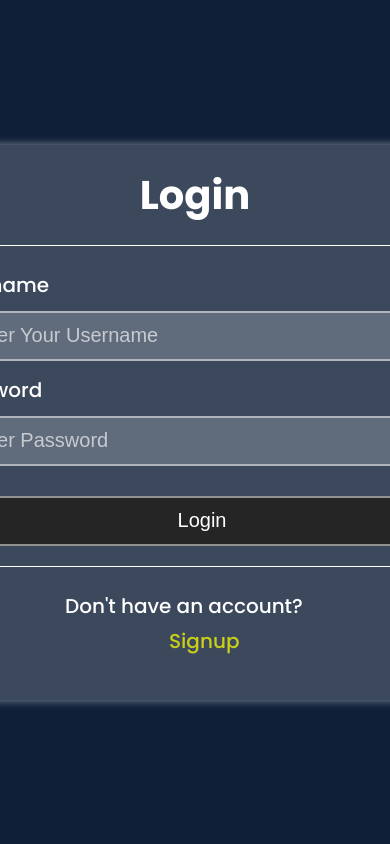
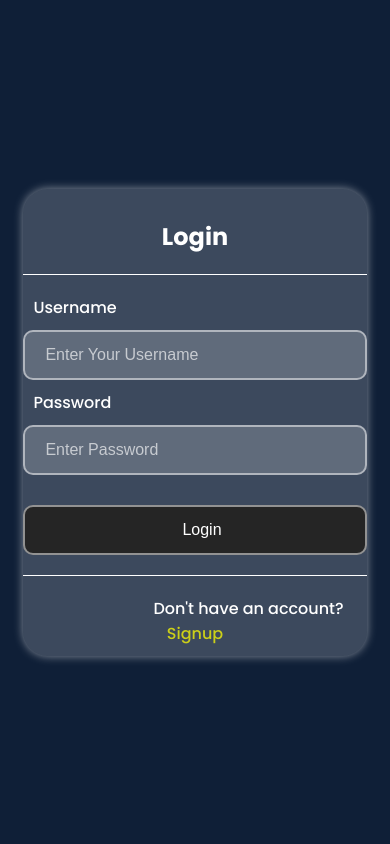
Before and after one commit to ft-mammoo/ToDo-Python-Django, a Django app: page /login/ in a window 390 px wide. Run offline with Django 4.2, Linux system fonts and the light colour scheme; some web fonts are replaced.

Commit message:
Made it responsive for all devices

```diff
--- a/todo/todo/static/css/index.css
+++ b/todo/todo/static/css/index.css
@@ -1,43 +1,48 @@
 body {
   margin: 0;
   padding: 0;
+}
 
+/* Responsive container */
+.container {
+  width: 100%;
+  max-width: 520px;
+  margin: 0 auto;
+  padding: 0 16px;
+  box-sizing: border-box;
 }
 
 .signup-login {
-
   background-color: #0f1f37;
-    width: 100%;
-    height: 1080px;
+  width: 100vw;
+  min-height: 100vh;
   overflow: hidden;
   font-size: 24px;
   color: #fff;
-    font-family: Poppins;
+  font-family: Poppins, Arial, sans-serif;
   display: flex;
   justify-content: center;
   align-items: center;
-  height: 100vh;
-
-
+  box-sizing: border-box;
 }
 
 .signup-box{
   background-color:#ffffff30;
-    height: 650px;
-    width: 520px;
+  min-height: 400px;
+  height: auto;
+  width: 100%;
+  max-width: 520px;
   border-radius: 25px;
   box-shadow: 0 0 10px rgba(255, 255, 255, 0.5);
-
+  box-sizing: border-box;
 }
 .heading{
-    font-size: 40px;
+  font-size: 2.2rem;
   font-weight: 600;
   margin: 0;
   padding: 0;
   text-align: center;
   margin-top: 20px;
-
-
 }
 b{
   font-size: 20px;
@@ -48,10 +53,10 @@
   margin-top: 20px;
 }
 .inp{
-   /* margin-top: 10px; */
-  margin: 10px;
+  margin: 10px 0;
   height: 50px;
-    width: 500px;
+  width: 100%;
+  max-width: 500px;
   border-radius: 10px;
   border: none;
   padding-left: 20px;
@@ -68,9 +73,10 @@
 }
 .submit-button{
   margin-top: 20px;
-    margin-left: 10px;
+  margin-left: 0;
   height: 50px;
-    width: 500px;
+  width: 100%;
+  max-width: 500px;
   border-radius: 10px;
   border: none;
   padding-left: 20px;
@@ -87,54 +93,95 @@
   color: #fff;
 }
 .line{
-
   margin-top: 20px;
-    margin-left: 10px;
+  margin-left: 0;
   margin-bottom: 20px;
   height: 1px;
-    width: 500px;
+  width: 100%;
+  max-width: 500px;
   border: none;
   background-color: #ffffff;
   border: 0px solid rgba(255, 255, 255, 0.5);
   box-sizing: border-box;
-
 }
 .anc{
   text-decoration: none;
   color: #ffff00bc;
   font-size: 20px;
   font-weight: 500;
-    margin-left: 45%;
+  display: block;
+  margin: 20px auto 0 auto;
   padding: 0;
   text-align: center;
-    margin-top: 20px;
   cursor: pointer;
 }
 
 .signup-box1{
   background-color:#ffffff30;
-    height: 555px;
-    width: 520px;
+  min-height: 350px;
+  height: auto;
+  width: 100%;
+  max-width: 520px;
   border-radius: 25px;
   box-shadow: 0 0 10px rgba(255, 255, 255, 0.5);
+  box-sizing: border-box;
 }
-  /* .sign{
+.sign{
   text-decoration: none;
   padding: 10px;
-  } */
+}
 
 .anca{
   font-size: 25px;
   margin-top: 7px;
-      /* margin-left: -68px; */
-      margin-right: -41px;
+  margin-left: 0;
+  margin-right: 0;
 }
 a:hover{
   color: #ffff00bc;
 }
 .heads{
   display: flex;
+  flex-wrap: wrap;
   justify-content: space-evenly;
+  align-items: center;
+}
+
+/* Responsive Design */
+@media (max-width: 600px) {
+  .container {
+    max-width: 100vw;
+    padding: 0 4vw;
+  }
+  .signup-box, .signup-box1 {
+    width: 100%;
+    min-width: 0;
+    max-width: 100vw;
+    padding: 10px 0;
+  }
+  .inp, .submit-button, .line {
+    width: 100%;
+    max-width: 100vw;
+    font-size: 1rem;
+  }
+  .heading {
+    font-size: 1.5rem;
+  }
+  .anc, .ancaa {
+    font-size: 16px;
+    margin: 0 auto;
+  }
+  b {
+    font-size: 16px;
+  }
+  .signup-login {
+    font-size: 16px;
+    padding: 0 2vw;
+  }
+  .heads {
+    flex-direction: column;
+    gap: 10px;
+  }
 }
 .ancaa{
   font-size: 25px;
--- a/todo/todo/static/css/styles.css
+++ b/todo/todo/static/css/styles.css
@@ -79,7 +79,6 @@
   color: #c5aeff;
   text-decoration: line-through;
 }
-
 .todo-btn:hover {
   background: #8758ff;
   color: #fff;
--- a/todo/todo/templates/edit_todo.html
+++ b/todo/todo/templates/edit_todo.html
@@ -14,7 +14,8 @@
     </head>
     <body>
         <div class="signup-login">
-            <div class=" signup-box scr">
+            <div class="container">
+                <div class="signup-box scr">
                     <div class="heading">Get Things Done?</div>
                     <form method="POST">
                         {% csrf_token %}
@@ -34,5 +35,6 @@
                     {% endfor %}
                 </div>
             </div>
+        </div>
     </body>
 </html>
--- a/todo/todo/templates/login.html
+++ b/todo/todo/templates/login.html
@@ -10,6 +10,7 @@
     </head>
     <body>
         <div class="signup-login">
+            <div class="container">
                 <div class="signup-box1">
                     <form method="post">
                         {% csrf_token %}
@@ -37,5 +38,6 @@
                     </form>
                 </div>
             </div>
+        </div>
     </body>
 </html>
--- a/todo/todo/templates/signup.html
+++ b/todo/todo/templates/signup.html
@@ -10,6 +10,7 @@
     </head>
     <body>
         <div class="signup-login">
+            <div class="container">
                 <div class="signup-box">
                     <form method="post">
                         {% csrf_token %}
@@ -39,5 +40,6 @@
                     </form>
                 </div>
             </div>
+        </div>
     </body>
 </html>
--- a/todo/todo/templates/todo.html
+++ b/todo/todo/templates/todo.html
@@ -14,11 +14,11 @@
     </head>
     <body>
         <div class="signup-login">
-            <div>
+            <div class="container">
                 <div>
                     <h1>Hello {{user}}</h1>
                 </div>
-                <div class=" signup-box scr">
+                <div class="signup-box scr">
                     <div class="heads">
                         <div class="ancaa" title="">
                             <i class="fa-solid fa-user"></i>
@@ -32,7 +32,7 @@
                     </div>
                     <form method="POST">
                         {% csrf_token %}
-                        <input type="text" name="title" required class="todo-input inp"placeholder="What is the task today?">
+                        <input type="text" name="title" required class="todo-input inp" placeholder="What is the task today?">
                         <input class="submit-button" type="submit" value="Add Task">
                     </form>
                     {% for todo in res %}
```
Also changed, not shown: todo/db.sqlite3. Lines whose indentation alone changed are shown as unchanged.
